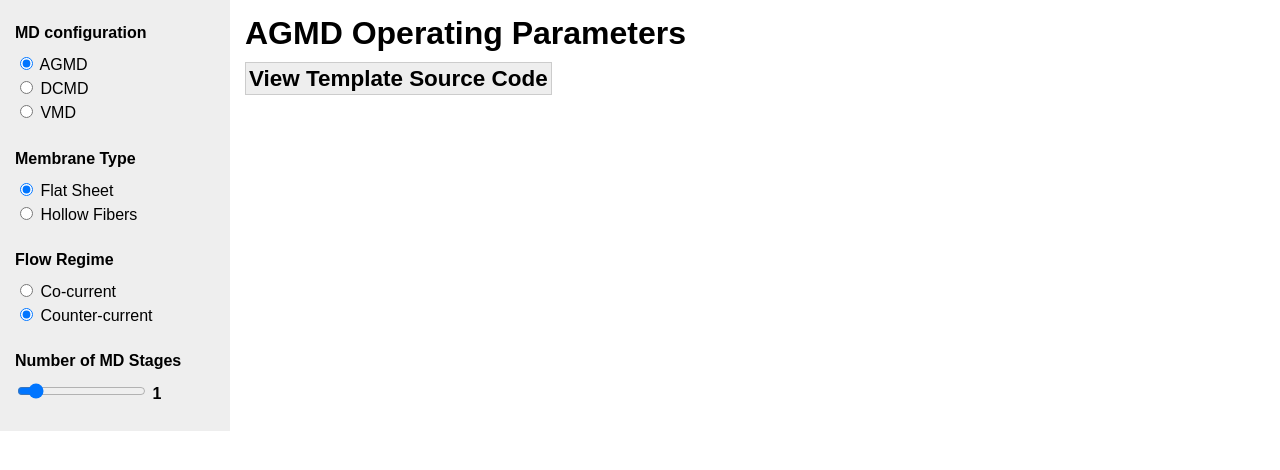
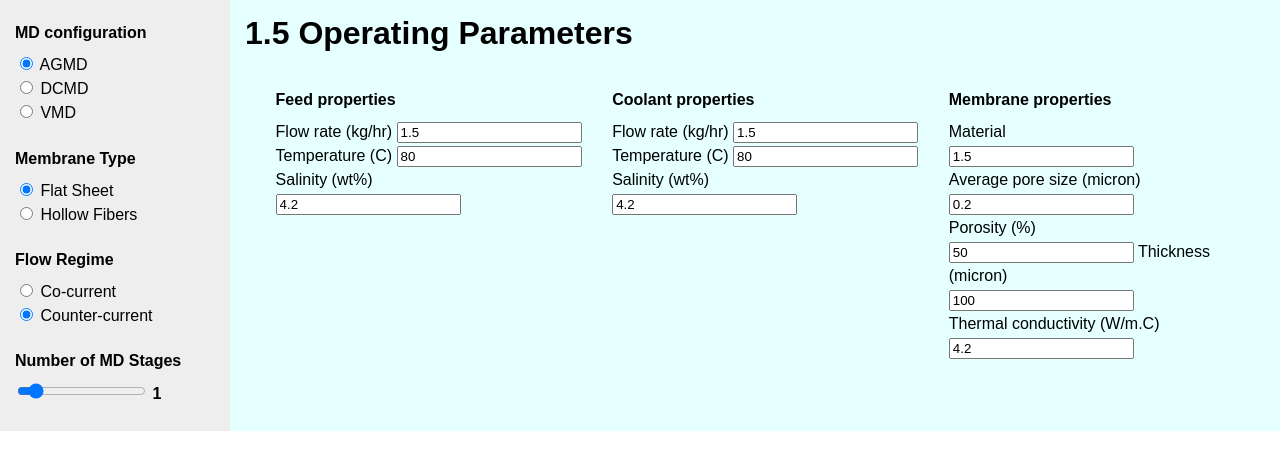
Before and after one commit to AhmadAlsaadi/MDmodeling, a Flask app: page / in a window 1280 px wide. Shown: the top 470 px of the page. Run offline with Flask 2, Linux system fonts and the light colour scheme.

Commit message:
improve index.html 3

```diff
--- a/templates/index.html
+++ b/templates/index.html
@@ -34,6 +34,7 @@
 			}
 			#wrapper {
 				overflow: hidden;
+				background-color: #e6ffff;
 			}
 
 			#content {
@@ -43,6 +44,21 @@
 			.innertube{
 				margin: 15px; /* Padding for content */
 				margin-top: 0;
+			}
+			.feed{
+				float: left;
+				width: 30%;
+				margin-left: 3%
+			}
+			.coolant{
+				float: left;
+				width: 30%;
+				margin-left: 3%
+			}
+			.membrane{
+				float: left;
+				width: 30%;
+				margin-left: 3%
 			}
 
 			p {
@@ -79,11 +95,52 @@
 
 			<main>
 				<div id="content">
+
 					<div class="innertube">
 						<h1 id=process-type>Heading</h1>
 
-						<h3><a style='background:#eee;border:1px solid #ccc;font-size:120%;text-decoration:none;color:black;padding:3px;' href='http://www.quackit.com/html/templates/download/view_source.cfm?template=/html/templates/layout_templates/2_column_left_menu.cfm' target='_blank'>View Template Source Code</a></h3>&nbsp;<script>generateText(30)</script></p>
+						<div class="feed">
+
+							<form>
+								<h4> Feed properties</h4>
+  								Flow rate (kg/hr)
+  								<input type="text" name="FlowRate" value="1.5" > <br>
+  								Temperature (C)
+  								<input type="text" name="Temp" value="80" > <br>
+ 								 Salinity (wt%)<br>
+ 								 <input type="text" name="Sal" value="4.2" >
+							</form>
+						</div>
+						<div class="coolant">
+
+							<form>
+								<h4> Coolant properties</h4>
+  								Flow rate (kg/hr)
+  								<input type="text" name="FlowRate" value="1.5" > <br>
+  								Temperature (C)
+  								<input type="text" name="Temp" value="80" > <br>
+ 								 Salinity (wt%)<br>
+ 								 <input type="text" name="Sal" value="4.2" >
+							</form>
+						</div>
+						<div class="membrane">
+
+							<form>
+								<h4> Membrane properties</h4>
+  								Material <br>
+  								<input type="text" name="FlowRate" value="1.5" > <br>
+  								Average pore size (micron) <br>
+  								<input type="text" name="PoreSize" value="0.2" > <br>
+ 								 Porosity (%)<br>
+ 								 <input type="text" name="Porosity" value="50" >
+ 								 Thickness (micron)<br>
+ 								 <input type="text" name="thickness" value="100" > <br>
+ 								 Thermal conductivity (W/m.C)<br>
+ 								 <input type="text" name="ThermCond" value="4.2" >
+							</form>
+						</div>
 					</div>
+
 				</div>
 			</main>
 
```
